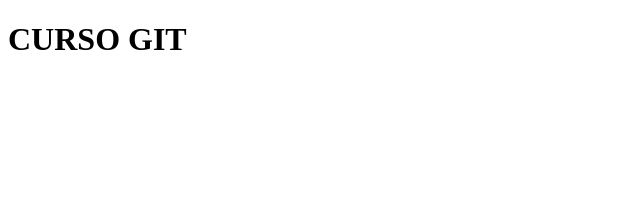
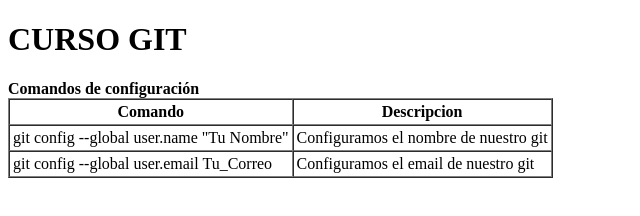
Before and after one commit to luisfernandez92/gitcursocf, a plain HTML site: page index.html in a window 1280 px wide. Shown: the whole page, without its empty margins (0-640 px from the left). Drawn offline with Linux system fonts and the light colour scheme.

Commit message:
Se agrega tabla

```diff
--- a/index.html
+++ b/index.html
@@ -8,5 +8,24 @@
 </head>
 <body>
     <h1>CURSO GIT</h1>
+    <b>Comandos de configuración</b>
+    <table border="1" cellspacing="0" cellpadding="3">
+        <thead>
+            <tr>
+                <th>Comando</th>
+                <th>Descripcion</th>
+            </tr>
+        </thead>
+        <tbody>
+            <tr>
+                <td>git config --global user.name "Tu Nombre"</td>
+                <td>Configuramos el nombre de nuestro git</td>
+            </tr>
+            <tr>
+                <td>git config --global user.email Tu_Correo</td>
+                <td>Configuramos el email de nuestro git</td>
+            </tr>
+        </tbody>
+    </table>
 </body>
 </html>
```
